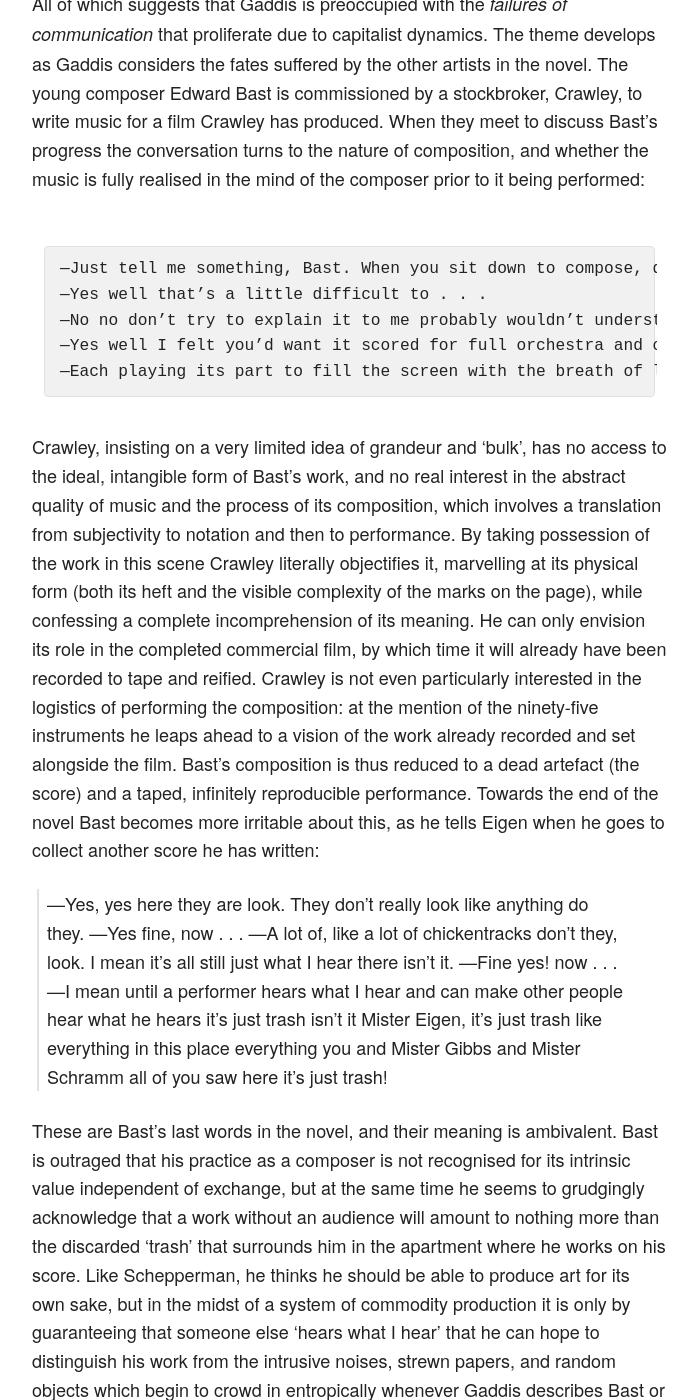
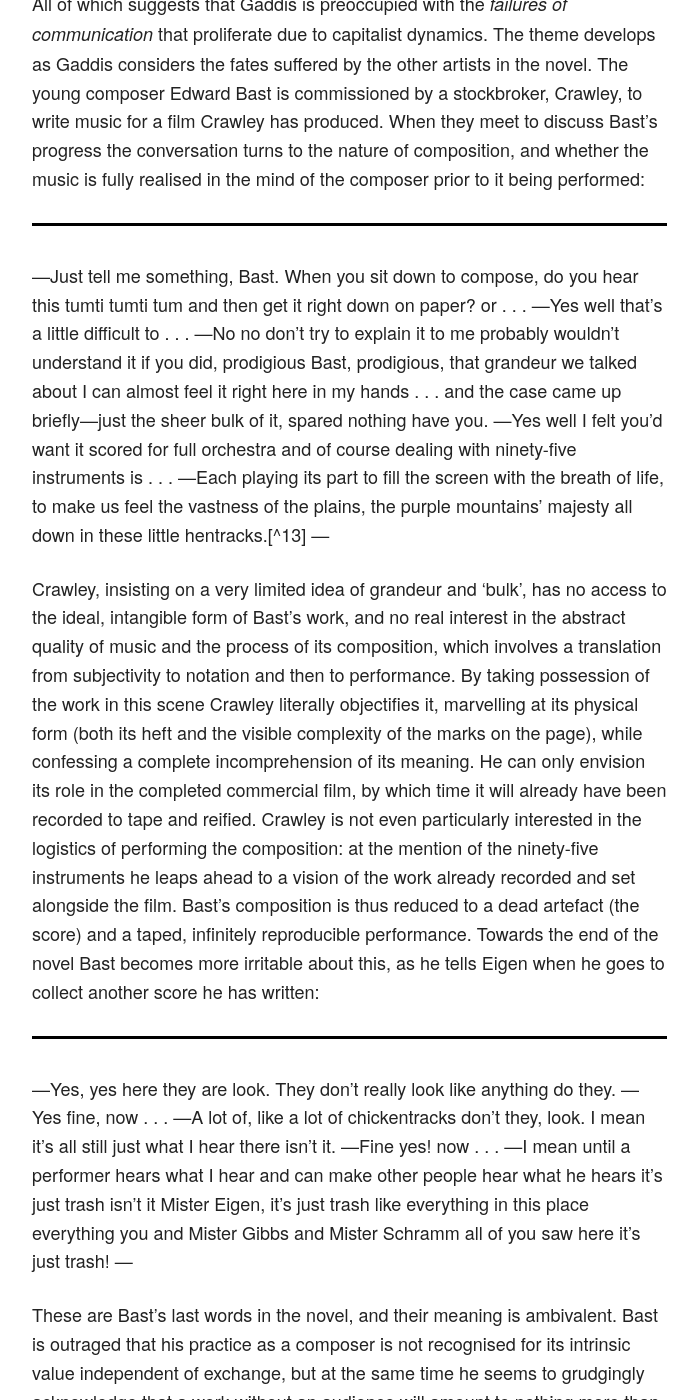
Before and after one commit to mt-trash/mt-trash.github.io, a Jekyll site: the page built from _posts/2016-03-03-spectres-of-marks.md, in a window 1280 px wide and 1400 px high, scrolled down 2716 px. Shown: the whole window, without its empty margins (223-921 px from the left). Built offline with Jekyll 4.4.1, drawn with Linux system fonts in a browser that asks for light colours; some of the changed text lies outside the part shown.

Commit message:
blockquote edits

```diff
--- a/_posts/2016-03-03-spectres-of-marks.md
+++ b/_posts/2016-03-03-spectres-of-marks.md
@@ -14,21 +14,23 @@ It may be useful, then, to think about Jacques Derrida’s *Specters of Marx*, a
 
 All of which suggests that Gaddis is preoccupied with the *failures of communication* that proliferate due to capitalist dynamics. The theme develops as Gaddis considers the fates suffered by the other artists in the novel. The young composer Edward Bast is commissioned by a stockbroker, Crawley, to write music for a film Crawley has produced. When they meet to discuss Bast’s progress the conversation turns to the nature of composition, and whether the music is fully realised in the mind of the composer prior to it being performed:
 
-~~~
+---
 —Just tell me something, Bast. When you sit down to compose, do you hear this tumti tumti tum and then get it right down on paper? or . . .
 —Yes well that’s a little difficult to . . .
 —No no don’t try to explain it to me probably wouldn’t understand it if you did, prodigious Bast, prodigious, that grandeur we talked about I can almost feel it right here in my hands . . . and the case came up briefly—just the sheer bulk of it, spared nothing have you.
 —Yes well I felt you’d want it scored for full orchestra and of course dealing with ninety-five instruments is . . .
 —Each playing its part to fill the screen with the breath of life, to make us feel the vastness of the plains, the purple mountains’ majesty all down in these little hentracks.[^13]
-~~~
+---
 
 Crawley, insisting on a very limited idea of grandeur and ‘bulk’, has no access to the ideal, intangible form of Bast’s work, and no real interest in the abstract quality of music and the process of its composition, which involves a translation from subjectivity to notation and then to performance. By taking possession of the work in this scene Crawley literally objectifies it, marvelling at its physical form (both its heft and the visible complexity of the marks on the page), while confessing a complete incomprehension of its meaning. He can only envision its role in the completed commercial film, by which time it will already have been recorded to tape and reified. Crawley is not even particularly interested in the logistics of performing the composition: at the mention of the ninety-five instruments he leaps ahead to a vision of the work already recorded and set alongside the film. Bast’s composition is thus reduced to a dead artefact (the score) and a taped, infinitely reproducible performance. Towards the end of the novel Bast becomes more irritable about this, as he tells Eigen when he goes to collect another score he has written:
 
->—Yes, yes here they are look. They don’t really look like anything do they.
->—Yes fine, now . . .
->—A lot of, like a lot of chickentracks don’t they, look. I mean it’s all still just what I hear there isn’t it.
->—Fine yes! now . . .
->—I mean until a performer hears what I hear and can make other people hear what he hears it’s just trash isn’t it Mister Eigen, it’s just trash like everything in this place everything you and Mister Gibbs and Mister Schramm all of you saw here it’s just trash!
+---
+—Yes, yes here they are look. They don’t really look like anything do they.
+—Yes fine, now . . .
+—A lot of, like a lot of chickentracks don’t they, look. I mean it’s all still just what I hear there isn’t it.
+—Fine yes! now . . .
+—I mean until a performer hears what I hear and can make other people hear what he hears it’s just trash isn’t it Mister Eigen, it’s just trash like everything in this place everything you and Mister Gibbs and Mister Schramm all of you saw here it’s just trash!
+---
 
 These are Bast’s last words in the novel, and their meaning is ambivalent. Bast is outraged that his practice as a composer is not recognised for its intrinsic value independent of exchange, but at the same time he seems to grudgingly acknowledge that a work without an audience will amount to nothing more than the discarded ‘trash’ that surrounds him in the apartment where he works on his score. Like Schepperman, he thinks he should be able to produce art for its own sake, but in the midst of a system of commodity production it is only by guaranteeing that someone else ‘hears what I hear’ that he can hope to distinguish his work from the intrusive noises, strewn papers, and random objects which begin to crowd in entropically whenever Gaddis describes Bast or Gibbs attempting to work on their creative projects.
 
@@ -42,11 +44,15 @@ Spencer’s essay goes further and finds ‘the dominance of facts, pragmatism,
 
 Gaddis demonstrates how such rationalism and pragmatism aids and abets capital accumulation, especially where language is involved. One major subplot in the novel concerns a fictional African country, Gandia, where an agent of Typhon International is orchestrating the secession of ‘Uaso province’, an area rich in cobalt, nickel, and other minerals.[^23] This is an obvious reference to the Congo crisis of 1960: the leftist leader ‘Nowunda’ is Patrice Lumumba, and ‘Uaso province’ is Katanga, which seceded with encouragement from Belgian and US capitalist interests. When this subplot is first introduced, it is in connection with a written contract, and the details emerge from one half of a phone conversation:
 
->Down in seven. In order to expedite this and so forth and so forth the government agrees to advance to Typhon International the sum of thirty-nine point seven million dollars [...] . . . what? Because if they wanted to buy nickel they would have said nickel. They didn’t come to us to buy nickel. They didn’t come to us to buy iron or arsenic they came to buy cobalt and cobalt occurs in smaltite, if we come across nickel or iron or anything else in the ore reduction that’s . . . well let them scream giveaway [^24]
+---
+Down in seven. In order to expedite this and so forth and so forth the government agrees to advance to Typhon International the sum of thirty-nine point seven million dollars [...] . . . what? Because if they wanted to buy nickel they would have said nickel. They didn’t come to us to buy nickel. They didn’t come to us to buy iron or arsenic they came to buy cobalt and cobalt occurs in smaltite, if we come across nickel or iron or anything else in the ore reduction that’s . . . well let them scream giveaway [^24]
+---
 
 In this scene and others located at Typhon International, Gaddis shows how technologies of communication and abstraction (the telephone and the contract) facilitate the accumulation of capital: first, by enabling the manipulation of the material world at a distance; secondly, by giving ‘title’ to its contents and creating the linguistic and symbolic scaffolding on which ownership is built; finally, by allowing Typhon to ‘pass over in silence’ certain parts of the material world when it is in their interest to do so (in this case, they omit the nickel and iron from the contract).[^25] This is a representation of the preliminary workings of imperialism and finance capital which is consonant with first hand accounts of the Congo’s destabilisation: Thomas Kanza, in his history of the Congo’s struggle for independence, remarks that the wording of the documents circulated at pre- independence ‘Round Tables’ either omitted or concealed certain details of the arrangements which would guarantee the country’s continued economic dependence on Belgium:
 
->The basis of their talks was a collection of working papers prepared by Belgian experts. The Congolese had not the experience to recognize the glaring omissions in them, the absence of certain vital information, just as they had no way of knowing the various secret financial and other agreements which had been made between the Belgian government and some of its allies, and between Belgian financial bodies and other European and American business concerns.[^26]
+---
+The basis of their talks was a collection of working papers prepared by Belgian experts. The Congolese had not the experience to recognize the glaring omissions in them, the absence of certain vital information, just as they had no way of knowing the various secret financial and other agreements which had been made between the Belgian government and some of its allies, and between Belgian financial bodies and other European and American business concerns.[^26]
+---
 
 Aporias, omissions, and indeterminacy inevitably become the sites of dispossession in a system of distributed, symbolised ownership. Ironically, this critique of capitalism in *J R* reveals that ‘Marks’ – language, writing – are the false friends of the exploited. In this respect Gaddis’s novel has something in common with Jean Baudrillard’s influential work *For a Critique of the Political Economy of the Sign*, which claims to demonstrate the mutually sustaining relationship between ‘the code’ (language, sign and signified, and by extension the symbolic part of ideology) and the social forms particular to capitalism, notably the divergence between use value and exchange value.[^27] Gaddis’s critique may be unsystematic, then, but it captures the spirit of Western academic antipathy to capitalism that prevailed after 1968, a spirit inclined against symbolic structures first and foremost and material economic ones only secondarily.
 
```
